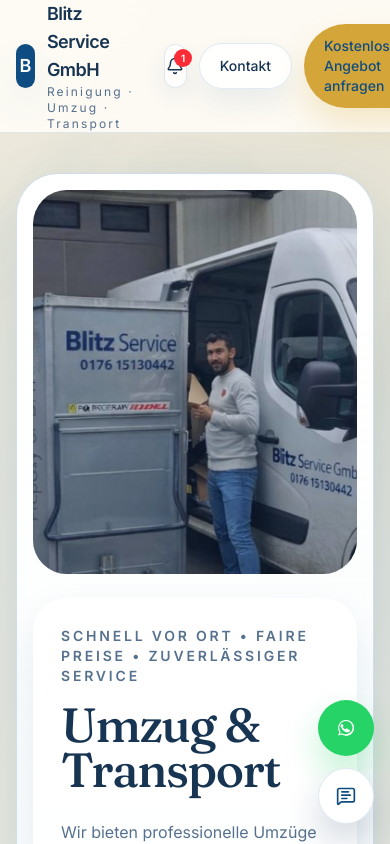
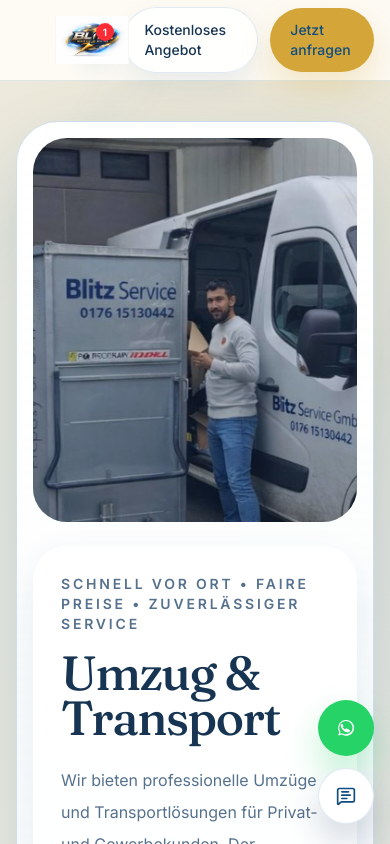
Before and after one commit to abbas-cyber999/Blitz-Service-website, a Next.js app: page /umzug in a window 390 px wide. Shown: the top 844 px of the page. Built offline with nearby package versions, Linux system fonts and the light colour scheme.

Commit message:
Replace wordmark with logo image across site

```diff
--- a/src/app/globals.css
+++ b/src/app/globals.css
@@ -89,15 +89,7 @@
 }
 
 body::before {
-  content: "";
-  position: fixed;
-  inset: 0;
-  z-index: -2;
-  pointer-events: none;
-  background: url("/images/branding/globe-watermark.svg") no-repeat 68% 12% / clamp(34rem, 54vw, 62rem);
-  opacity: 0.075;
-  filter: blur(2px);
-  transform: translate3d(0, 0, 0);
+  content: none;
 }
 
 body::after {
@@ -635,12 +627,6 @@
 }
 
 @media (max-width: 1023px) {
-  body::before {
-    background-position: center 14%;
-    background-size: min(88vw, 34rem);
-    opacity: 0.06;
-  }
-
   .homepage-split-worlds {
     grid-template-columns: 1fr;
   }
@@ -669,10 +655,6 @@
 }
 
 @media (min-width: 1024px) {
-  body::before {
-    background-position: 72% 10%;
-  }
-
   .homepage-split-worlds {
     grid-template-columns: repeat(2, minmax(0, 1fr));
   }
--- a/src/components/logo-mark.tsx
+++ b/src/components/logo-mark.tsx
@@ -1,26 +1,50 @@
+import Image from "next/image";
 import Link from "next/link";
 import { business } from "@/config/business";
 import { cn } from "@/lib/utils";
 
 type LogoMarkProps = {
   className?: string;
+  compact?: boolean;
+  priority?: boolean;
+  subtitleClassName?: string;
+  titleClassName?: string;
 };
 
-export function LogoMark({ className }: LogoMarkProps) {
+export function LogoMark({
+  className,
+  compact = false,
+  priority = false,
+  subtitleClassName,
+  titleClassName
+}: LogoMarkProps) {
   return (
     <Link href="/" className={cn("inline-flex items-center gap-3", className)}>
-      <div className="relative flex h-12 w-12 items-center justify-center rounded-full border border-brandGold/40 bg-gradient-to-br from-brandBlue to-brandBlueSoft shadow-card">
-        <span className="font-display text-2xl font-semibold text-white">B</span>
-        <span className="absolute -right-2 h-10 w-2 rotate-[32deg] rounded-full bg-brandGold" />
-      </div>
-      <div>
-        <p className="font-display text-2xl uppercase tracking-[0.12em] text-current">
-          Blitz
-        </p>
-        <p className="-mt-1 text-sm font-semibold uppercase tracking-[0.3em] text-brandGold">
-          Service GmbH
-        </p>
-      </div>
+      <span className="relative block h-12 w-[9.5rem] shrink-0 sm:h-14 sm:w-[11rem]">
+        <Image
+          src="/logos/blitz-logo.jpeg"
+          alt="Blitz Service GmbH Logo"
+          fill
+          priority={priority}
+          className="object-contain"
+          sizes="(max-width: 640px) 152px, 176px"
+        />
+      </span>
+      {!compact ? (
+        <span className="min-w-0">
+          <span className={cn("block text-lg font-semibold tracking-[-0.03em] text-current", titleClassName)}>
+            {business.name}
+          </span>
+          <span
+            className={cn(
+              "block text-xs tracking-[0.18em] text-[color:var(--foreground-muted)]",
+              subtitleClassName
+            )}
+          >
+            Reinigung · Umzug · Transport
+          </span>
+        </span>
+      ) : null}
       <span className="sr-only">{business.name}</span>
     </Link>
   );
--- a/src/components/navigation/marketing-footer.tsx
+++ b/src/components/navigation/marketing-footer.tsx
@@ -1,4 +1,5 @@
 import Link from "next/link";
+import { LogoMark } from "@/components/logo-mark";
 import { Container } from "@/components/ui/container";
 import { PrivacyPreferencesButton } from "@/components/privacy-preferences";
 import { business, fullAddress, phoneHref } from "@/config/business";
@@ -8,8 +9,8 @@
     <footer className="border-t border-[var(--border)] bg-[color:var(--primary)] py-10 text-white">
       <Container className="grid gap-8 md:grid-cols-[1.2fr_0.9fr_0.9fr]">
         <div>
-          <p className="text-xl font-semibold">{business.name}</p>
-          <p className="mt-3 max-w-md text-sm leading-7 text-white/72">
+          <LogoMark compact className="text-white" />
+          <p className="mt-4 max-w-md text-sm leading-7 text-white/72">
             Professionelle Reinigung als Schwerpunkt, ergänzt durch strukturierte Umzugs- und
             Transportleistungen für private und gewerbliche Projekte.
           </p>
--- a/src/components/navigation/marketing-navbar.tsx
+++ b/src/components/navigation/marketing-navbar.tsx
@@ -1,8 +1,9 @@
 import Link from "next/link";
 import { Bell, Phone } from "lucide-react";
+import { LogoMark } from "@/components/logo-mark";
 import { ButtonLink } from "@/components/ui/button-link";
 import { Container } from "@/components/ui/container";
-import { business, phoneHref } from "@/config/business";
+import { phoneHref } from "@/config/business";
 import { unreadNewsCount } from "@/data/news";
 
 const links = [
@@ -18,19 +19,7 @@
   return (
     <header className="sticky top-0 z-40 border-b border-[var(--border)] bg-[color:var(--background)]/88 backdrop-blur-xl">
       <Container className="flex min-h-20 items-center justify-between gap-4">
-        <Link href="/" className="flex items-center gap-3">
-          <span className="inline-flex h-11 w-11 items-center justify-center rounded-2xl bg-[color:var(--primary)] text-lg font-semibold text-white shadow-[var(--shadow-soft)]">
-            B
-          </span>
-          <div>
-            <p className="text-lg font-semibold tracking-[-0.03em] text-[color:var(--foreground)]">
-              {business.name}
-            </p>
-            <p className="text-xs tracking-[0.18em] text-[color:var(--foreground-muted)]">
-              Reinigung · Umzug · Transport
-            </p>
-          </div>
-        </Link>
+        <LogoMark compact priority className="min-w-0" />
 
         <nav className="hidden items-center gap-6 lg:flex">
           {links.map((item) => {
@@ -87,9 +76,9 @@
             </span>
           </Link>
           <ButtonLink href="/contact" variant="secondary" className="hidden sm:inline-flex">
-            {business.ctaSecondary}
+            Kostenloses Angebot
           </ButtonLink>
-          <ButtonLink href="/contact">{business.ctaPrimary}</ButtonLink>
+          <ButtonLink href="/contact">Jetzt anfragen</ButtonLink>
         </div>
       </Container>
     </header>
--- a/src/components/site-footer.tsx
+++ b/src/components/site-footer.tsx
@@ -1,5 +1,6 @@
 import Link from "next/link";
 import { Mail, MapPin, Phone } from "lucide-react";
+import { LogoMark } from "@/components/logo-mark";
 import { PrivacyPreferencesButton } from "@/components/privacy-preferences";
 import { business, fullAddress, phoneHref } from "@/config/business";
 import { navigation } from "@/data/site-content";
@@ -10,7 +11,7 @@
     <footer className="border-t border-brandBlue/10 bg-brandBlue text-white">
       <Container className="grid gap-10 py-14 md:grid-cols-[1.25fr_0.8fr_1fr]">
         <div>
-          <p className="font-display text-3xl text-white">{business.name}</p>
+          <LogoMark compact className="text-white" />
           <p className="mt-4 max-w-md text-sm leading-7 text-white/72">
             Professionelle Reinigungsservices für Gebäude, Büros und gepflegte Immobilien.
             Ergänzend bieten wir Transport- und Umzugsleistungen an, wenn Kunden eine koordiniert
--- a/src/components/site-header.tsx
+++ b/src/components/site-header.tsx
@@ -57,7 +57,11 @@
         </Container>
       </div>
       <Container className="flex min-h-[84px] items-center justify-between gap-4">
-        <LogoMark className="text-white" />
+        <LogoMark
+          compact
+          priority
+          className="text-white"
+        />
         <nav className="hidden items-center gap-8 lg:flex" aria-label="Hauptnavigation">
           <div
             className="relative"
```
Also changed, not shown: public/logos/blitz-logo.jpeg (added).
